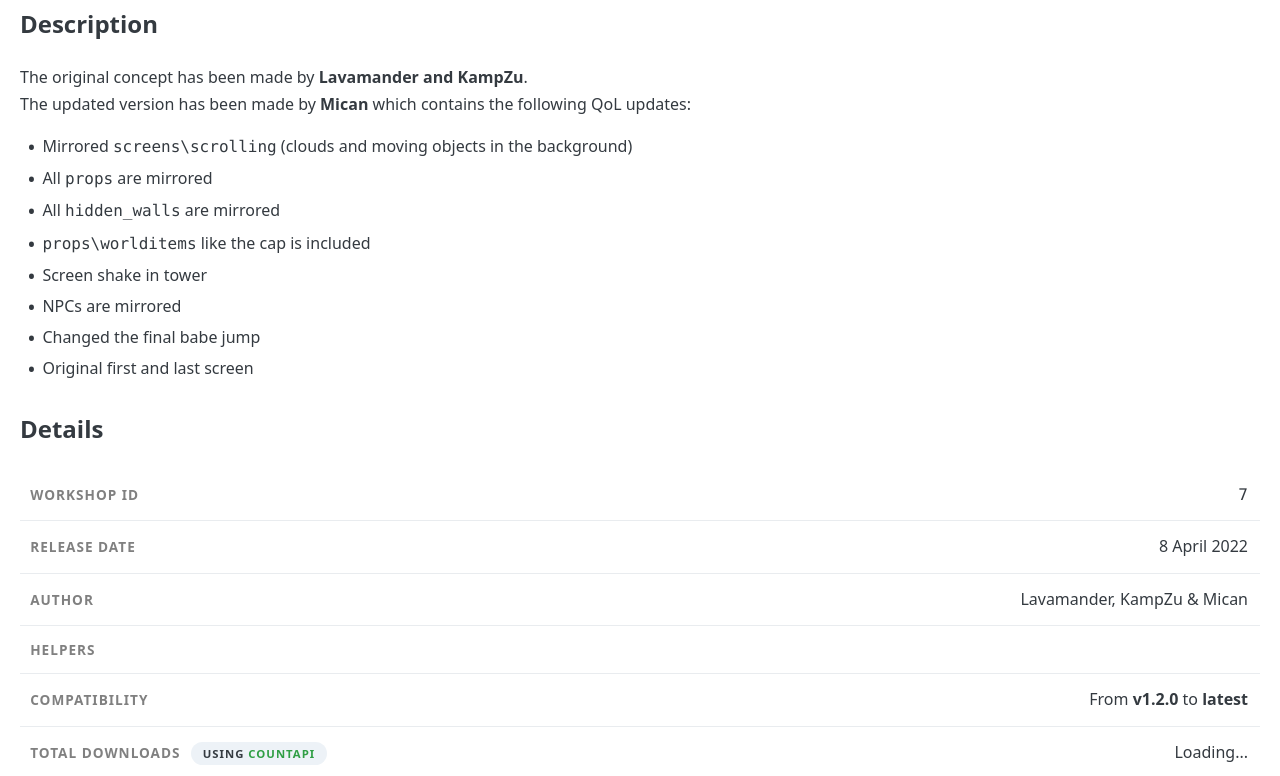
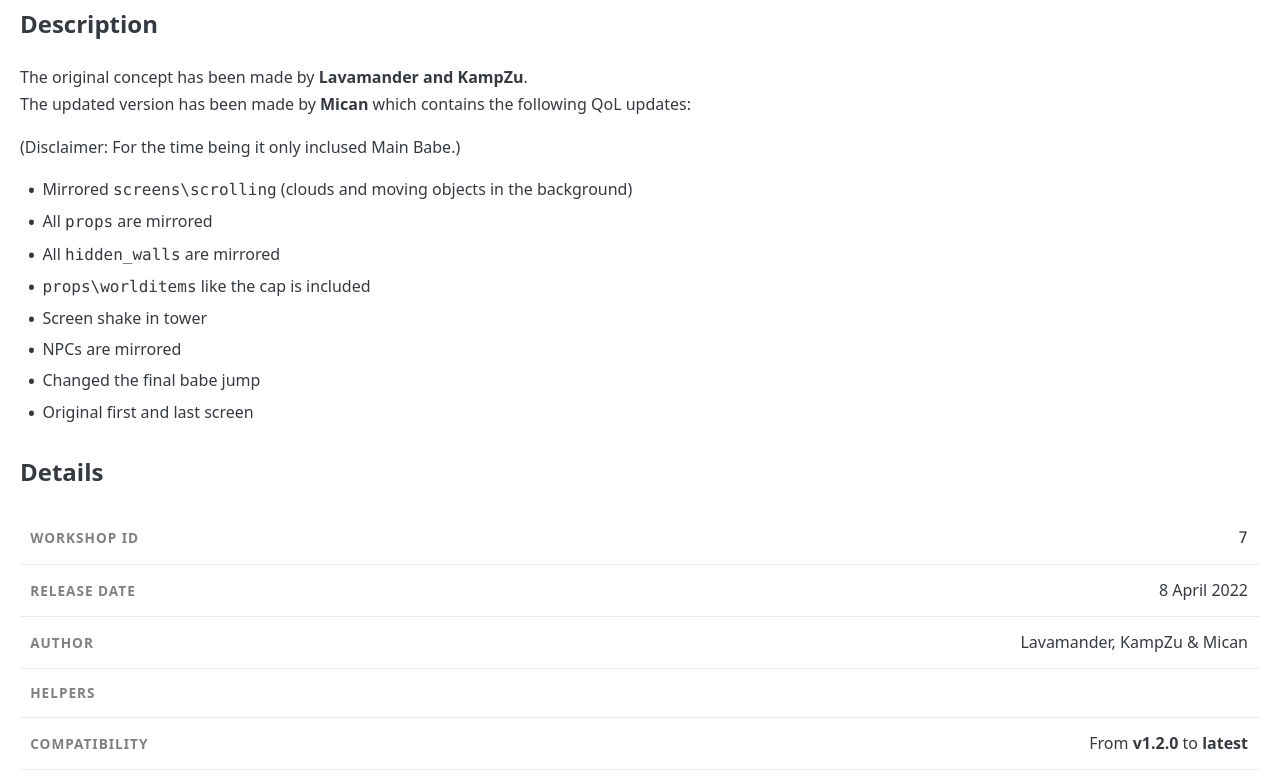
Before and after one commit to YutaGoto/JumpKingPlus.github.io, a Jekyll site: the page built from _workshop/2022-04-08-7.md, in a window 1280 px wide and 900 px high, scrolled down 888 px, cut to the strip 124-900 px from the top of the window. Built offline with Jekyll 4.4.1, drawn with Linux system fonts in a browser that asks for light colours; nearby versions of some CDN libraries.

Commit message:
Update 2022-04-08-7.md
chero wuz here

```diff
--- a/_workshop/2022-04-08-7.md
+++ b/_workshop/2022-04-08-7.md
@@ -34,6 +34,7 @@ The vanilla map of Jump King, but mirrored. The better you knew the original map
 <div id="description">
     <h2>Description</h2>
     <p>The original concept has been made by <strong>Lavamander and KampZu</strong>.<br>The updated version has been made by <strong>Mican</strong> which contains the following QoL updates:</p>
+    <p>(Disclaimer: For the time being it only inclused Main Babe.)</p>
     <ul>
         <li>Mirrored <code>screens\scrolling</code> (clouds and moving objects in the background)</li>
         <li>All <code>props</code> are mirrored</li>
```
